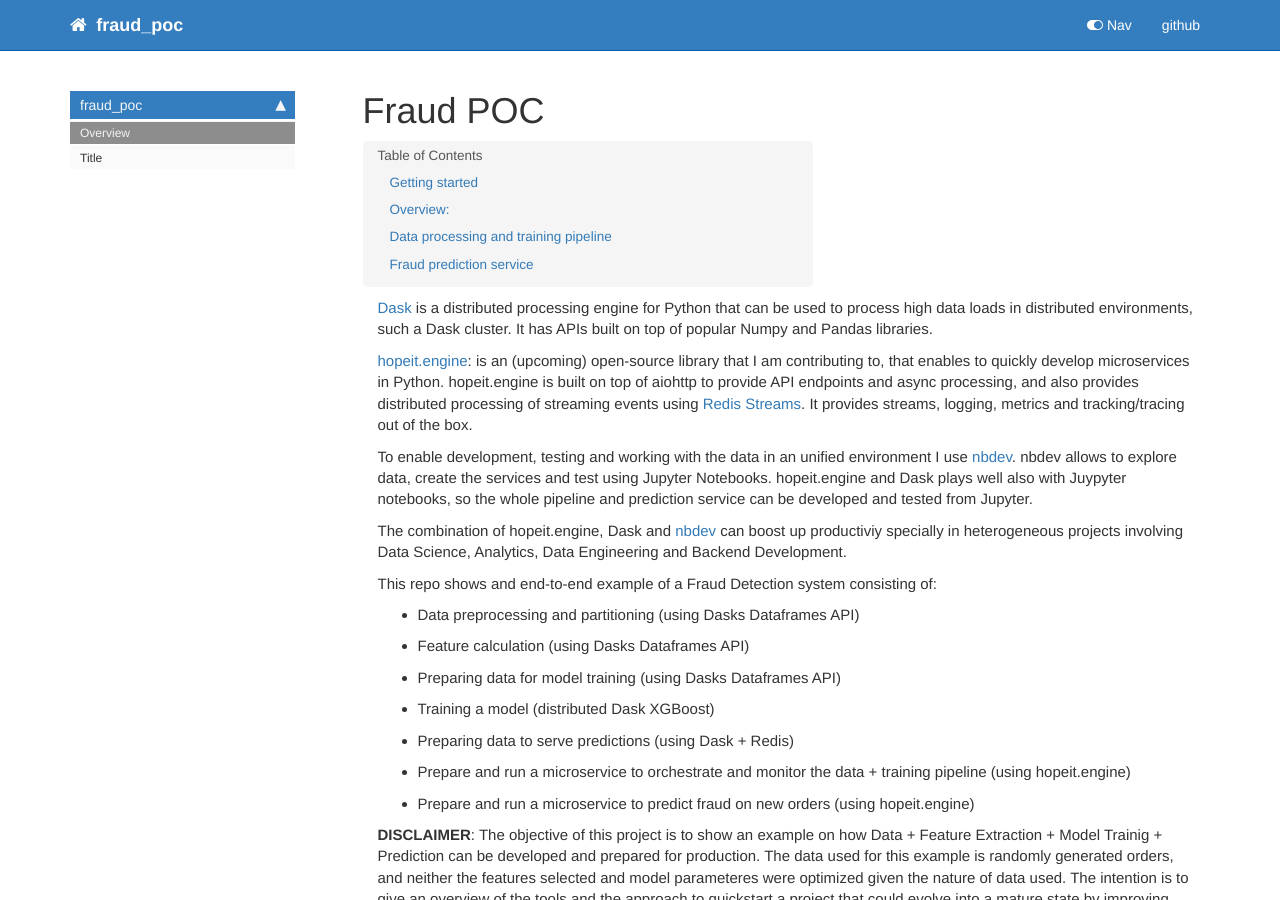
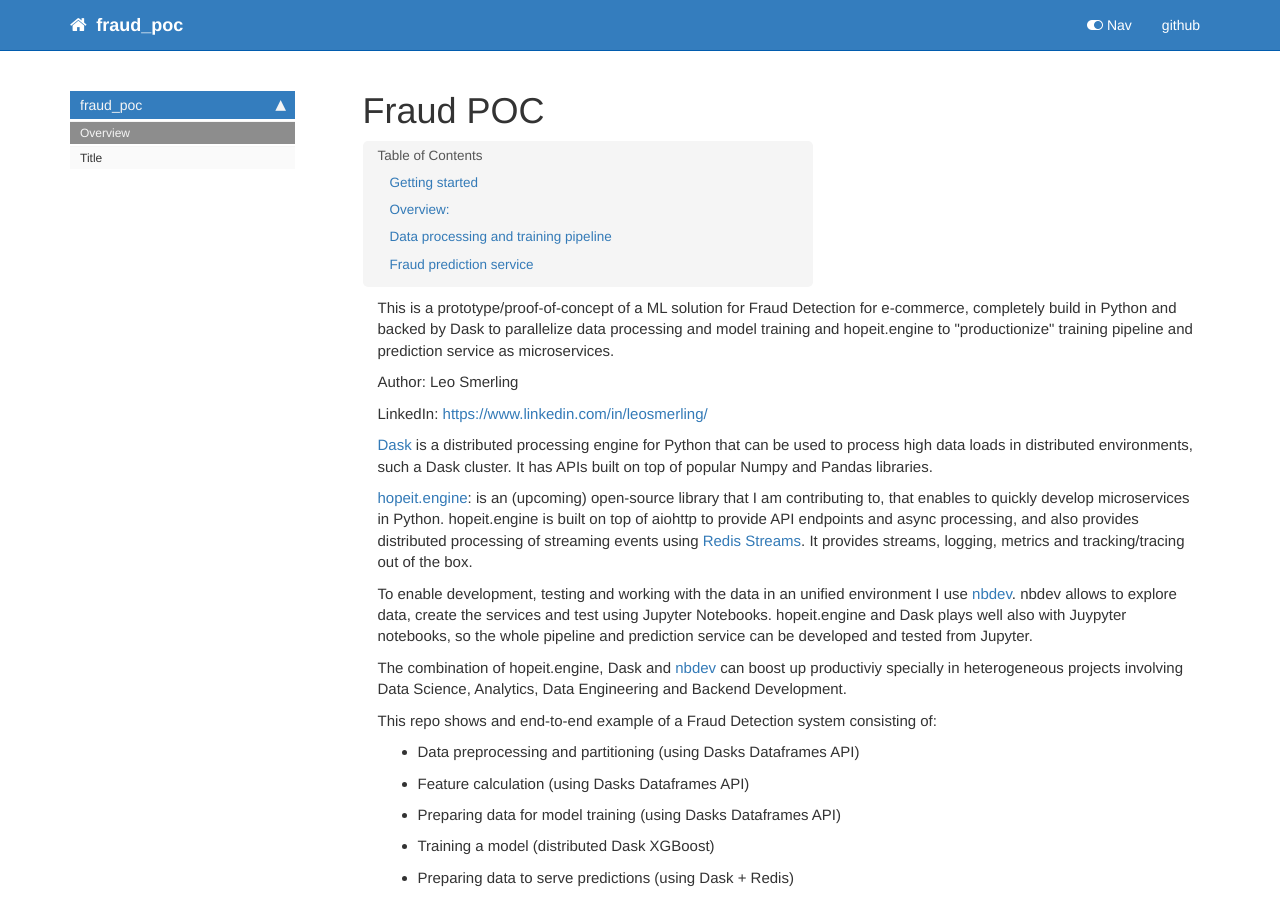
Before and after one commit to leosmerling-hopeit/fraud-poc, a Jekyll site: the page built from docs/index.html, in a window 1280 px wide and 900 px high. Built offline with Jekyll 4.4.1, drawn with Linux system fonts in a browser that asks for light colours; nearby versions of some CDN libraries; comment, search, counter and statistics services are not loaded.

Commit message:
Fixed dissapearing paragraphs from README

```diff
--- a/docs/index.html
+++ b/docs/index.html
@@ -27,6 +27,23 @@
 </div>
     {% endraw %}
 
+<div class="cell border-box-sizing text_cell rendered"><div class="inner_cell">
+<div class="text_cell_render border-box-sizing rendered_html">
+<p>This is a prototype/proof-of-concept of a ML solution for Fraud Detection for e-commerce,
+completely build in Python and backed by Dask to parallelize data processing and model training
+and hopeit.engine to "productionize" training pipeline and prediction service as microservices.</p>
+
+</div>
+</div>
+</div>
+<div class="cell border-box-sizing text_cell rendered"><div class="inner_cell">
+<div class="text_cell_render border-box-sizing rendered_html">
+<p>Author: Leo Smerling</p>
+<p>LinkedIn: <a href="https://www.linkedin.com/in/leosmerling/">https://www.linkedin.com/in/leosmerling/</a></p>
+
+</div>
+</div>
+</div>
 <div class="cell border-box-sizing text_cell rendered"><div class="inner_cell">
 <div class="text_cell_render border-box-sizing rendered_html">
 <p><a href="https://dask.org/">Dask</a> is a distributed processing engine for Python that can be used to process high data loads in distributed environments, such a Dask cluster. It has APIs built on top of popular Numpy and Pandas libraries.</p>
```
Also changed, not shown: README.md, 11 other files.
